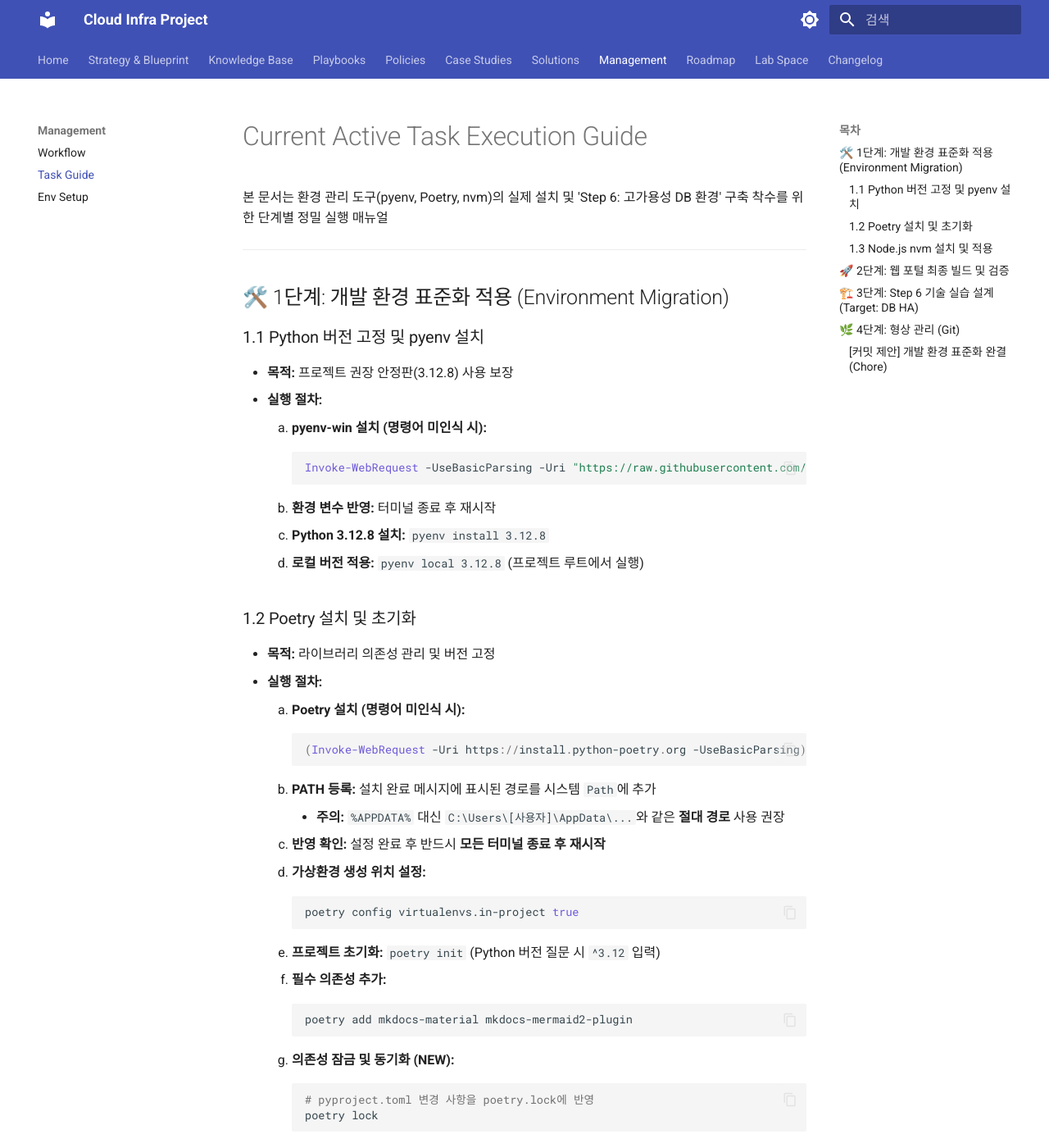
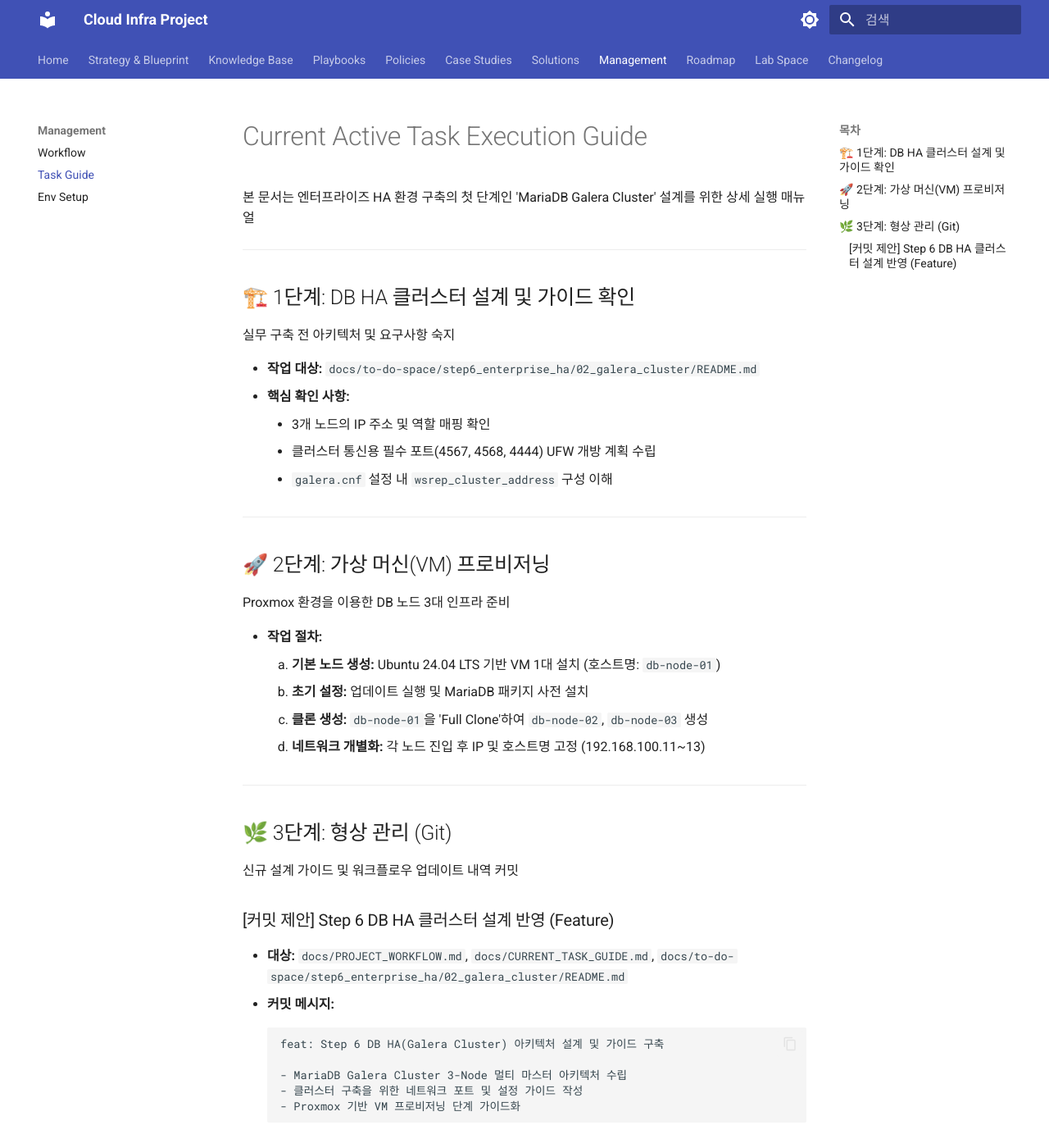
Before and after one commit to ksj686/cloud_infra, an MkDocs documentation site: the page built from docs/CURRENT_TASK_GUIDE.md, in a window 1280 px wide and 1400 px high. Shown: the whole window at 82% size. Built offline with MkDocs 1.6.1 and Material for MkDocs 9.7.7, drawn with Linux system fonts in a browser that asks for light colours; some of the changed text lies outside the part shown.

Commit message:
feat: MariaDB Galera Cluster 고가용성 아키텍처 설계 및 가이드 구축  - 3-Node 멀티 마스터 동기식 복제 클러스터 설계 및 다이어그램 추가  - 클러스터링을 위한 필수 네트워크 포트 및 패키지 설치 절차 기술  - Proxmox 기반 VM 프로비저닝(Clone 활용) 실행 가이드 보완

````diff
--- a/docs/CHANGELOG.md
+++ b/docs/CHANGELOG.md
@@ -22,7 +22,8 @@
 ## [도커 데이터 관리 전략 수립 및 로드맵 보완]
 | 날짜 | 분류 | 수정 내용 | 수정 파일 |
 | :--- | :--- | :--- | :--- |
-| 2026-04-06 | `🚀 Feature` | 도커 데이터 영속성 확보를 위한 호스트 물리 귀속(Bind Mount) 원칙 수립 및 데이터 성격별(로그, 설정, 보안 자산 등) 활용 사례 가이드 보완 | `docs/to-do-space/step4_expansion/02_docker_strategy/README.md` |
+| 2026-04-06 | `🚀 Feature` | MariaDB Galera Cluster 3-Node 고가용성 아키텍처 설계 및 실습 가이드 구축 | `docs/to-do-space/step6_enterprise_ha/02_galera_cluster/README.md` |
+| 2026-04-06 | `🚀 Feature` | 도커 데이터 영속성 확보를 위한 호스트 물리 귀속(Bind Mount) 원칙 수립 및 데이터 성격별 활용 사례 가이드 보완 | `docs/to-do-space/step4_expansion/02_docker_strategy/README.md` |
 | 2026-04-06 | `🧪 Test` | 바인드 마운트를 이용한 DB 데이터 보호 실습 항목 로드맵 추가 | `docs/to-do-list.md` |
 | 2026-04-06 | `📝 Docs` | `poetry lock` 절차 및 상황별(신규/참여) 환경 구축 가이드 정밀화 | `docs/ENVIRONMENT_SETUP.md`, `docs/CURRENT_TASK_GUIDE.md` |
 
--- a/docs/CURRENT_TASK_GUIDE.md
+++ b/docs/CURRENT_TASK_GUIDE.md
@@ -1,107 +1,41 @@
 # Current Active Task Execution Guide
 
-본 문서는 환경 관리 도구(pyenv, Poetry, nvm)의 실제 설치 및 'Step 6: 고가용성 DB 환경' 구축 착수를 위한 단계별 정밀 실행 매뉴얼
+본 문서는 엔터프라이즈 HA 환경 구축의 첫 단계인 'MariaDB Galera Cluster' 설계를 위한 상세 실행 매뉴얼
 
 ---
 
-## 🛠️ 1단계: 개발 환경 표준화 적용 (Environment Migration)
+## 🏗️ 1단계: DB HA 클러스터 설계 및 가이드 확인
+실무 구축 전 아키텍처 및 요구사항 숙지
 
-### 1.1 Python 버전 고정 및 pyenv 설치
-- **목적:** 프로젝트 권장 안정판(3.12.8) 사용 보장
-- **실행 절차:**
-    1.  **pyenv-win 설치 (명령어 미인식 시):**
-        ```powershell
-        Invoke-WebRequest -UseBasicParsing -Uri "https://raw.githubusercontent.com/pyenv-win/pyenv-win/master/pyenv-win/install-pyenv-win.ps1" -OutFile "./install-pyenv-win.ps1"; &"./install-pyenv-win.ps1"
-        ```
-    2.  **환경 변수 반영:** 터미널 종료 후 재시작
-    3.  **Python 3.12.8 설치:** `pyenv install 3.12.8`
-    4.  **로컬 버전 적용:** `pyenv local 3.12.8` (프로젝트 루트에서 실행)
-
-### 1.2 Poetry 설치 및 초기화
-- **목적:** 라이브러리 의존성 관리 및 버전 고정
-- **실행 절차:**
-    1.  **Poetry 설치 (명령어 미인식 시):**
-        ```powershell
-        (Invoke-WebRequest -Uri https://install.python-poetry.org -UseBasicParsing).Content | python -
-        ```
-    2.  **PATH 등록:** 설치 완료 메시지에 표시된 경로를 시스템 `Path`에 추가
-        - **주의:** `%APPDATA%` 대신 `C:\Users\[사용자]\AppData\...`와 같은 **절대 경로** 사용 권장
-    3.  **반영 확인:** 설정 완료 후 반드시 **모든 터미널 종료 후 재시작**
-    4.  **가상환경 생성 위치 설정:**
-        ```bash
-        poetry config virtualenvs.in-project true
-        ```
-    4.  **프로젝트 초기화:** `poetry init` (Python 버전 질문 시 `^3.12` 입력)
-    5.  **필수 의존성 추가:**
-        ```bash
-        poetry add mkdocs-material mkdocs-mermaid2-plugin
-        ```
-    6.  **의존성 잠금 및 동기화 (NEW):**
-        ```bash
-        # pyproject.toml 변경 사항을 poetry.lock에 반영
-        poetry lock
-        ```
-    7.  **가상 환경 최종 구축 (CRITICAL):**
-        ```bash
-        # lock 파일 기반 패키지 실제 설치
-        poetry install
-        ```
-        - **확인:** 프로젝트 루트에 `.venv` 폴더가 생성되었는지 확인
-
-### 1.3 Node.js nvm 설치 및 적용
-- **목적:** 프로젝트 권장 LTS 버전 사용 보장
-- **실행 절차:**
-    1.  **기존 Node.js 제거 (중요):** 제어판 → 프로그램 제거를 통해 기존 설치된 Node.js 삭제 (경로 충돌 방지)
-    2.  **nvm-windows 설치:** [공식 릴리즈](https://github.com/coreybutler/nvm-windows/releases)에서 `nvm-setup.exe` 다운로드 및 설치
-    3.  **LTS 버전 설치:**
-        ```bash
-        nvm install lts
-        ```
-    4.  **버전 적용:**
-        ```bash
-        nvm use lts
-        ```
-    5.  **pnpm 설치 (권장):**
-        ```bash
-        npm install -g pnpm
-        ```
+- **작업 대상:** `docs/to-do-space/step6_enterprise_ha/02_galera_cluster/README.md`
+- **핵심 확인 사항:**
+    - 3개 노드의 IP 주소 및 역할 매핑 확인
+    - 클러스터 통신용 필수 포트(4567, 4568, 4444) UFW 개방 계획 수립
+    - `galera.cnf` 설정 내 `wsrep_cluster_address` 구성 이해
 
 ---
 
-## 🚀 2단계: 웹 포털 최종 빌드 및 검증
-가상 환경 기반에서의 웹 사이트 무결성 최종 확인
+## 🚀 2단계: 가상 머신(VM) 프로비저닝
+Proxmox 환경을 이용한 DB 노드 3대 인프라 준비
 
-- **로컬 서버 실행:**
-    ```bash
-    poetry run mkdocs serve
-    ```
-- **검증 포인트:**
-    - `Management Docs` 메뉴 내 `Workflow`, `Task Guide`, `Env Setup` 링크 정상 작동 확인
-    - `SCENARIOS.md` 내 'Scenario 6: Rolling Update' 내용 노출 확인
-    - `clamav_scan.sh` 내 고도화된 주석 및 로직 렌더링 확인
+- **작업 절차:**
+    1.  **기본 노드 생성:** Ubuntu 24.04 LTS 기반 VM 1대 설치 (호스트명: `db-node-01`)
+    2.  **초기 설정:** 업데이트 실행 및 MariaDB 패키지 사전 설치
+    3.  **클론 생성:** `db-node-01`을 'Full Clone'하여 `db-node-02`, `db-node-03` 생성
+    4.  **네트워크 개별화:** 각 노드 진입 후 IP 및 호스트명 고정 (192.168.100.11~13)
 
 ---
 
-## 🏗️ 3단계: Step 6 기술 실습 설계 (Target: DB HA)
-로드맵에 따른 엔터프라이즈 고가용성 환경 구축 기초 설계
+## 🌿 3단계: 형상 관리 (Git)
+신규 설계 가이드 및 워크플로우 업데이트 내역 커밋
 
-- **작업 대상:** `docs/to-do-space/step6_enterprise_ha/02_galera_cluster/README.md`
-- **수행 내용:**
-    - Galera Cluster의 3개 노드 아키텍처 도식화 (Mermaid 활용)
-    - 노드 간 통신을 위한 네트워크 포트(4567, 4568, 4444 등) 요구사항 정의
-    - `garbd` 배치 전략 수립
-
----
-
-## 🌿 4단계: 형상 관리 (Git)
-환경 초기화 결과물에 대한 커밋 수행 (에이전트의 커밋 제안 가이드 준수)
-
-### [커밋 제안] 개발 환경 표준화 완결 (Chore)
-- **대상:** `pyproject.toml`, `poetry.lock`, `.python-version`
+### [커밋 제안] Step 6 DB HA 클러스터 설계 반영 (Feature)
+- **대상:** `docs/PROJECT_WORKFLOW.md`, `docs/CURRENT_TASK_GUIDE.md`, `docs/to-do-space/step6_enterprise_ha/02_galera_cluster/README.md`
 - **커밋 메시지:**
   ```text
-  chore: Poetry 및 pyenv 기반 Python 의존성 관리 체계 구축
+  feat: Step 6 DB HA(Galera Cluster) 아키텍처 설계 및 가이드 구축
 
-  - pyenv를 통한 Python 3.12.8 버전 고정 및 표준화
-  - pyproject.toml 생성을 통한 MkDocs 관련 패키지 버전 동기화
+  - MariaDB Galera Cluster 3-Node 멀티 마스터 아키텍처 수립
+  - 클러스터 구축을 위한 네트워크 포트 및 설정 가이드 작성
+  - Proxmox 기반 VM 프로비저닝 단계 가이드화
   ```
--- a/docs/PROJECT_WORKFLOW.md
+++ b/docs/PROJECT_WORKFLOW.md
@@ -11,7 +11,8 @@
 - **[완료] 기술 지식 베이스 구축:** 엔터프라이즈 HA 및 관측성 분석 완료 (`docs/knowledge_base/`)
 - **[완료] 실습 로드맵 확장:** Step 6(엔터프라이즈 HA), Step 7(AI 자동화) 단계 신설 (`docs/to-do-list.md`)
 - **[완료] 루트 디렉토리 최종 정리:** 모든 소스 `docs/` 하위 이동 및 일원화 완료
-- **[진행 중] 웹 포털 인프라 구축:** MkDocs Material 환경 설정 및 최종 빌드 검증 단계
+- **[완료] 웹 포털 인프라 구축:** MkDocs Material 환경 설정 및 최종 빌드 검증 완료
+- **[진행 중] 엔터프라이즈 HA 환경 구축:** MariaDB Galera Cluster 아키텍처 설계 및 가이드 작성 중
 
 ---
 
--- /dev/null
+++ b/docs/to-do-space/step6_enterprise_ha/02_galera_cluster/README.md
@@ -0,0 +1,65 @@
+# [Step 6-2] MariaDB Galera Cluster 고가용성 구축
+
+본 실습에서는 MariaDB Galera Cluster를 활용하여 데이터 유실 없는 동기식 멀티 마스터 DB 환경 구축
+
+---
+
+## 1. 아키텍처 설계 (Architecture)
+
+```mermaid
+graph LR
+    subgraph "Galera Cluster"
+    N1[db-node-01<br/>192.168.100.11] <--> N2[db-node-02<br/>192.168.100.12]
+    N2 <--> N3[db-node-03<br/>192.168.100.13]
+    N3 <--> N1
+    end
+    APP[Application] --> PS[ProxySQL / L7 Load Balancer]
+    PS --> N1
+    PS --> N2
+    PS --> N3
+```
+
+- **동기식 복제:** 한 노드에 쓰기 발생 시 모든 노드에 쓰기 완료가 보장되어야 커밋 성공
+- **멀티 마스터:** 모든 노드에서 읽기/쓰기가 가능하여 부하 분산 및 즉각적인 장애 조치 가능
+- **쿼럼(Quorum):** 3개 노드 구성을 통해 스플릿 브레인 방지 및 과반수 합의 체계 유지
+
+---
+
+## 2. 사전 네트워크 요구사항 (Networking)
+클러스터 통신을 위해 아래 포트의 방화벽(UFW) 개방 필수
+
+- **3306/tcp:** MariaDB 클라이언트 연결
+- **4567/tcp:** Galera 클러스터 복제 트래픽 (Multicast UDP 포함 가능)
+- **4568/tcp:** IST (Incremental State Transfer) 증분 상태 전송
+- **4444/tcp:** SST (State Snapshot Transfer) 전체 상태 전송
+
+---
+
+## 3. 구축 절차 (Overview)
+
+### 3.1 VM 프로비저닝 (Proxmox)
+- **대상:** Ubuntu 24.04 LTS 가상 머신 3대
+- **사양:** CPU 2 Core, RAM 2GB, DISK 20GB 이상 추천
+- **권장 방식:** 1번 노드 설정 완료 후 Proxmox 'Clone' 기능을 활용하여 2, 3번 노드 신속 생성
+
+### 3.2 패키지 설치
+```bash
+sudo apt update
+sudo apt install -y mariadb-server mariadb-client
+```
+
+### 3.3 클러스터 설정 (`galera.cnf`)
+- `/etc/mysql/mariadb.conf.d/60-galera.cnf` 파일 생성 및 설정
+- 주요 파라미터:
+    - `wsrep_on=ON`
+    - `wsrep_provider=/usr/lib/galera/libgalera_smm.so`
+    - `wsrep_cluster_address="gcomm://192.168.100.11,192.168.100.12,192.168.100.13"`
+    - `binlog_format=ROW`
+    - `default_storage_engine=InnoDB`
+
+---
+
+## 4. 가용성 검증 테스트
+- **데이터 동기화:** 1번 노드에서 생성한 DB/Table이 2, 3번 노드에서 즉시 조회되는지 확인
+- **장애 조치:** 1번 노드 서비스 강제 중단(`systemctl stop mariadb`) 후 2, 3번 노드 서비스 지속 여부 확인
+- **자동 복구:** 중단된 1번 노드 재기동 시 IST/SST를 통한 데이터 자동 동기화 확인
````
